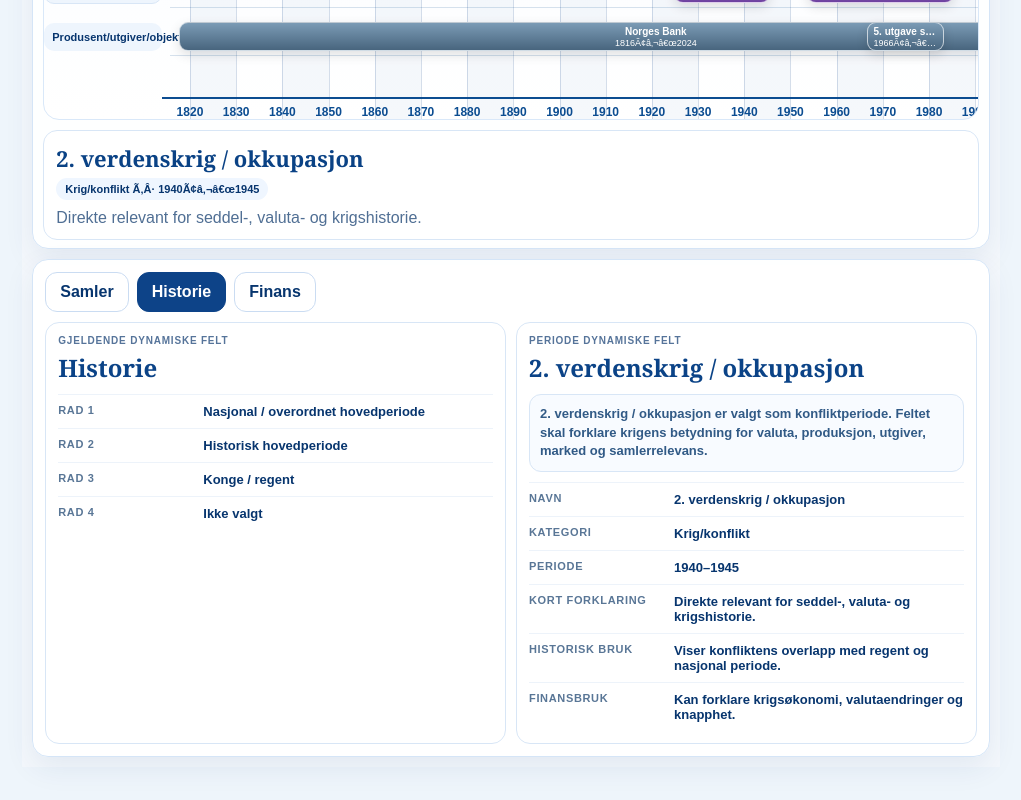
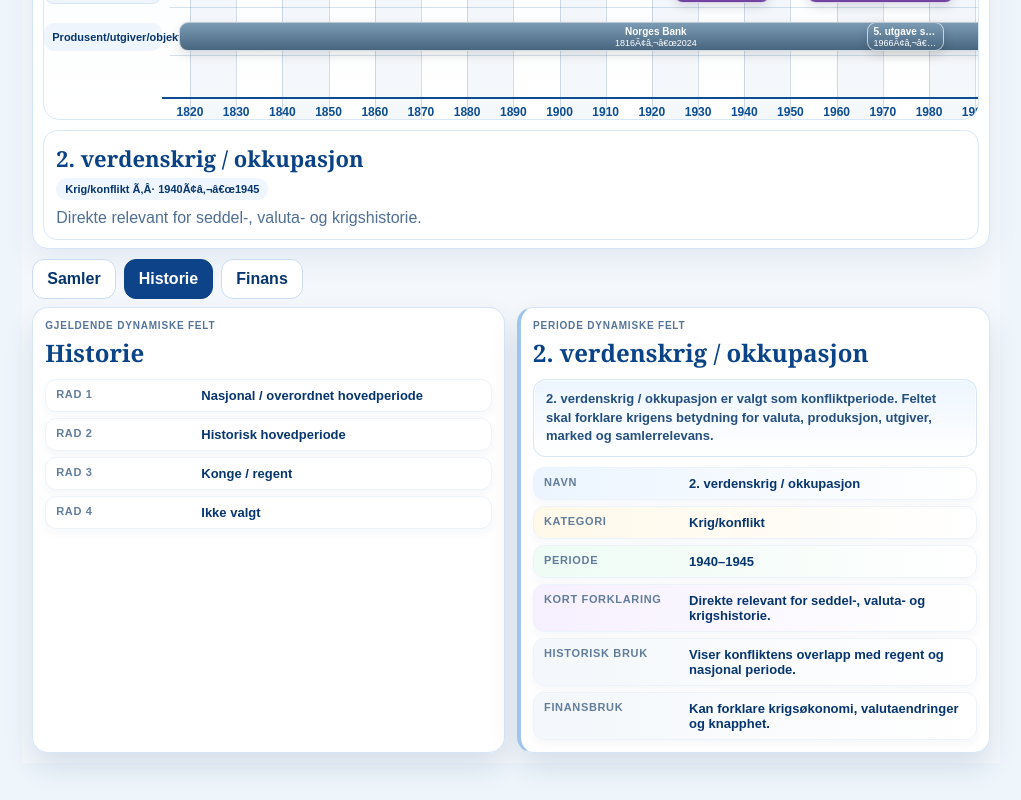
Before and after one commit to tsandvin/collectium-clean-next, a Next.js app: page /test/periodefilter in a window 1280 px wide. Shown: the part 988-1788 px from the top of the page, without its empty margins (247-1268 px from the left). Built offline with nearby package versions, Linux system fonts and the light colour scheme; no server answers; the database is empty.

Commit message:
Refine dynamic period cards styling

```diff
--- a/components/period-filter-test/CollectiumPeriodFilterTest.module.css
+++ b/components/period-filter-test/CollectiumPeriodFilterTest.module.css
@@ -516,11 +516,11 @@
 /* ============================================================
    CT PATCH - Periodefilter 3x3 over tidslinje
    Endring:
-   - Filterfeltet ligger over tidslinjen, ikke som smal hÃƒÆ’Ã‚Â¸yreboks.
-   - Master/Land/Objekttype pÃƒÆ’Ã‚Â¥ fÃƒÆ’Ã‚Â¸rste rekke.
-   - Rad 1/Rad 2/Rad 3 pÃƒÆ’Ã‚Â¥ andre rekke.
-   - Rad 4/Valgt pÃƒÆ’Ã‚Â¥ tredje rekke.
-   - Mobil/popup fÃƒÆ’Ã‚Â¥r mer tabellaktig tidslinjevisning.
+   - Filterfeltet ligger over tidslinjen, ikke som smal hÃƒÆ’Ã†â€™Ãƒâ€šÃ‚Â¸yreboks.
+   - Master/Land/Objekttype pÃƒÆ’Ã†â€™Ãƒâ€šÃ‚Â¥ fÃƒÆ’Ã†â€™Ãƒâ€šÃ‚Â¸rste rekke.
+   - Rad 1/Rad 2/Rad 3 pÃƒÆ’Ã†â€™Ãƒâ€šÃ‚Â¥ andre rekke.
+   - Rad 4/Valgt pÃƒÆ’Ã†â€™Ãƒâ€šÃ‚Â¥ tredje rekke.
+   - Mobil/popup fÃƒÆ’Ã†â€™Ãƒâ€šÃ‚Â¥r mer tabellaktig tidslinjevisning.
    ============================================================ */
 
 .layout {
@@ -664,7 +664,7 @@
   margin-top: 0 !important;
 }
 
-/* ÃƒÆ’Ã¢â‚¬Â¦r fra/til kan ligge kompakt oppe til hÃƒÆ’Ã‚Â¸yre i tidslinjen */
+/* ÃƒÆ’Ã†â€™ÃƒÂ¢Ã¢â€šÂ¬Ã‚Â¦r fra/til kan ligge kompakt oppe til hÃƒÆ’Ã†â€™Ãƒâ€šÃ‚Â¸yre i tidslinjen */
 .yearInputs {
   display: flex !important;
   justify-content: flex-end !important;
@@ -706,7 +706,7 @@
   }
 }
 
-/* Mobil: ÃƒÆ’Ã‚Â©n kolonne, men popup/tidslinje fÃƒÆ’Ã‚Â¥r tabellaktig hÃƒÆ’Ã‚Â¸ykantvisning */
+/* Mobil: ÃƒÆ’Ã†â€™Ãƒâ€šÃ‚Â©n kolonne, men popup/tidslinje fÃƒÆ’Ã†â€™Ãƒâ€šÃ‚Â¥r tabellaktig hÃƒÆ’Ã†â€™Ãƒâ€šÃ‚Â¸ykantvisning */
 @media (max-width: 760px) {
   .filterColumn {
     grid-template-columns: 1fr !important;
@@ -779,7 +779,7 @@
   }
 }
 
-/* Popup pÃƒÆ’Ã‚Â¥ mobil: tidslinjen tar hele laget og tabellen kan scrolles */
+/* Popup pÃƒÆ’Ã†â€™Ãƒâ€šÃ‚Â¥ mobil: tidslinjen tar hele laget og tabellen kan scrolles */
 @media (max-width: 760px) {
   .page[data-timeline-only="true"] .timelineShell {
     position: fixed !important;
@@ -804,7 +804,7 @@
    CT PATCH - skinfarger Rad 1-4 + lavere filter + fikset tidslinjebredde
    ============================================================ */
 
-/* Hele filterfeltet krympes i hÃƒÂ¸yden */
+/* Hele filterfeltet krympes i hÃƒÆ’Ã‚Â¸yden */
 .filterColumn {
   gap: 5px !important;
   padding: 7px 8px !important;
@@ -862,7 +862,7 @@
   text-overflow: ellipsis !important;
 }
 
-/* Skinfarger pÃƒÂ¥ Rad 1-4, basert pÃƒÂ¥ rekkefÃƒÂ¸lge i filterboksen:
+/* Skinfarger pÃƒÆ’Ã‚Â¥ Rad 1-4, basert pÃƒÆ’Ã‚Â¥ rekkefÃƒÆ’Ã‚Â¸lge i filterboksen:
    1 Masterfilter
    2 Land
    3 Objekttype
@@ -915,7 +915,7 @@
   color: #59338f !important;
 }
 
-/* Master/Land/Objekttype mer nÃƒÂ¸ytrale og lavere */
+/* Master/Land/Objekttype mer nÃƒÆ’Ã‚Â¸ytrale og lavere */
 .filterColumn > .selectBox:nth-of-type(1),
 .filterColumn > .selectBox:nth-of-type(2),
 .filterColumn > .selectBox:nth-of-type(3) {
@@ -923,7 +923,7 @@
   border-color: #d8e6f6 !important;
 }
 
-/* Valgt-boksen skal ikke bli hÃƒÂ¸y og dominerende */
+/* Valgt-boksen skal ikke bli hÃƒÆ’Ã‚Â¸y og dominerende */
 .selectedStack {
   padding: 6px !important;
   gap: 4px !important;
@@ -943,7 +943,7 @@
   line-height: 1.1 !important;
 }
 
-/* Tidslinje: fjern rar hÃƒÂ¸yremarg / fyll til hÃƒÂ¸yre */
+/* Tidslinje: fjern rar hÃƒÆ’Ã‚Â¸yremarg / fyll til hÃƒÆ’Ã‚Â¸yre */
 .timelineShell {
   padding: 10px !important;
 }
@@ -960,7 +960,7 @@
   padding-right: 16px !important;
 }
 
-/* Viktig: grid og akse skal bruke samme hÃƒÂ¸yre/venstre */
+/* Viktig: grid og akse skal bruke samme hÃƒÆ’Ã‚Â¸yre/venstre */
 .decadeBand {
   left: 140px !important;
   right: 16px !important;
@@ -971,7 +971,7 @@
   right: 16px !important;
 }
 
-/* Lane-label litt smalere sÃƒÂ¥ tidslinjen fÃƒÂ¥r mer plass */
+/* Lane-label litt smalere sÃƒÆ’Ã‚Â¥ tidslinjen fÃƒÆ’Ã‚Â¥r mer plass */
 .timelineLane {
   grid-template-columns: 120px minmax(0, 1fr) !important;
 }
@@ -995,7 +995,7 @@
   font-size: 9px !important;
 }
 
-/* VerktÃƒÂ¸y og ÃƒÂ¥rfelter lavere */
+/* VerktÃƒÆ’Ã‚Â¸y og ÃƒÆ’Ã‚Â¥rfelter lavere */
 .timelineHeader {
   margin-bottom: 6px !important;
 }
@@ -1019,7 +1019,7 @@
   line-height: 1 !important;
 }
 
-/* StÃƒÂ¸rre skjermer: tving 3 per rad og behold kompakt hÃƒÂ¸yde */
+/* StÃƒÆ’Ã‚Â¸rre skjermer: tving 3 per rad og behold kompakt hÃƒÆ’Ã‚Â¸yde */
 @media (min-width: 1201px) {
   .filterColumn {
     grid-template-columns: repeat(3, minmax(0, 1fr)) !important;
@@ -1065,7 +1065,7 @@
 
 
 /* ============================================================
-   CT PATCH - Fjern "Master + Rad 1-4", flytt Ã¥r-label inn i bokser,
+   CT PATCH - Fjern "Master + Rad 1-4", flytt ÃƒÂ¥r-label inn i bokser,
    og fjern tomt venstrefelt i tidslinjen
    ============================================================ */
 
@@ -1088,7 +1088,7 @@
 }
 
 /* ------------------------------------------------------------
-   2) Ã…r fra / Ã…r til inn i selve Ã¥rboksene
+   2) Ãƒâ€¦r fra / Ãƒâ€¦r til inn i selve ÃƒÂ¥rboksene
    ------------------------------------------------------------ */
 .yearInputs {
   display: flex !important;
@@ -1178,7 +1178,7 @@
   grid-template-columns: 118px minmax(0, 1fr) !important;
 }
 
-/* Label-feltet skal stÃ¥ helt til venstre */
+/* Label-feltet skal stÃƒÂ¥ helt til venstre */
 .laneLabel {
   margin-left: 0 !important;
   padding: 8px 8px !important;
@@ -1186,7 +1186,7 @@
   align-self: center !important;
 }
 
-/* Tidsakse og 10-Ã¥rsfelter skal starte rett etter labelkolonnen */
+/* Tidsakse og 10-ÃƒÂ¥rsfelter skal starte rett etter labelkolonnen */
 .decadeBand {
   left: 118px !important;
   right: 12px !important;
@@ -1224,7 +1224,7 @@
 }
 
 /* ------------------------------------------------------------
-   4) Litt mer kompakt filterhÃ¸yde generelt
+   4) Litt mer kompakt filterhÃƒÂ¸yde generelt
    ------------------------------------------------------------ */
 .filterColumn {
   gap: 5px !important;
@@ -1341,12 +1341,12 @@
   border-color: #c4a3e9 !important;
 }
 
-/* Tidslinjeradene får samme fargefamilier som filter-radene.
-   1 Konge/regent = Rad 1 blå
+/* Tidslinjeradene fÃ¥r samme fargefamilier som filter-radene.
+   1 Konge/regent = Rad 1 blÃ¥
    2 Nasjonal periode = Rad 2 gull
-   3 Krig/konflikt = Rad 3 grønn
-   4 Finans/økonomi = Rad 4 lilla
-   resterende beholdes nøytralt/relasjon.
+   3 Krig/konflikt = Rad 3 grÃ¸nn
+   4 Finans/Ã¸konomi = Rad 4 lilla
+   resterende beholdes nÃ¸ytralt/relasjon.
 */
 
 .timelineLane:nth-of-type(1) .laneLabel {
@@ -1385,7 +1385,7 @@
   border: 1px solid #d8e6f6 !important;
 }
 
-/* Radspor får svak bakgrunnsfarge som matcher label */
+/* Radspor fÃ¥r svak bakgrunnsfarge som matcher label */
 .timelineLane:nth-of-type(1) .laneTrack {
   background: linear-gradient(90deg, rgba(159,197,236,.14), transparent) !important;
 }
@@ -1403,7 +1403,7 @@
 }
 
 /* Mobil popup tilbake til standard horisontal tidslinje.
-   Fjerner tidligere vertikal/høykant label-oppsett.
+   Fjerner tidligere vertikal/hÃ¸ykant label-oppsett.
 */
 @media (max-width: 760px) {
   .page[data-timeline-only="true"] .timelineShell {
@@ -1454,3 +1454,139 @@
     right: 12px !important;
   }
 }
+
+
+/* ============================================================
+   CT PATCH - selvstendige dynamiske felt + svak kildefarge fra tidslinje
+   ============================================================ */
+
+/* Fjern felles tung bakgrunn rundt dynamisk område */
+.dynamicArea {
+  background: transparent !important;
+  border: none !important;
+  box-shadow: none !important;
+  padding: 0 !important;
+  margin-top: 10px !important;
+}
+
+/* Segmentknappene kan ligge rent over kortene */
+.segmentTabs {
+  margin-bottom: 8px !important;
+}
+
+/* De to dynamiske feltene skal stå selvstendig */
+.infoPanel {
+  background: rgba(255,255,255,.98) !important;
+  border: 1px solid rgba(213,229,247,.95) !important;
+  border-radius: 16px !important;
+  padding: 12px !important;
+  box-shadow: 0 14px 28px rgba(7, 53, 110, .12) !important;
+  position: relative !important;
+  overflow: hidden !important;
+}
+
+/* Fjern inntrykk av farget panelbakgrunn */
+.infoPanel::before {
+  content: none !important;
+}
+
+/* Bio-boksen får svak kildefarge, men bare i selve tekstfeltet */
+.bioText {
+  border-radius: 13px !important;
+  border: 1px solid rgba(213,229,247,.9) !important;
+  padding: 10px 12px !important;
+  margin: 6px 0 10px !important;
+  color: #244f7f !important;
+  font-size: 13px !important;
+  line-height: 1.45 !important;
+  font-weight: 650 !important;
+  box-shadow: inset 0 0 0 1px rgba(255,255,255,.6) !important;
+}
+
+/* Standard svak tidslinjefarge */
+.infoPanel .bioText {
+  background: linear-gradient(180deg, rgba(234,244,255,.85), rgba(255,255,255,.92)) !important;
+}
+
+/* Faktaradene skal være hvite og selvstendige, ikke på farget bakgrunn */
+.fact {
+  background: #fff !important;
+  border: 1px solid #edf3fa !important;
+  border-radius: 11px !important;
+  padding: 8px 10px !important;
+  margin-top: 6px !important;
+  box-shadow: 0 4px 10px rgba(7, 53, 110, .045) !important;
+}
+
+.fact:first-of-type {
+  margin-top: 0 !important;
+}
+
+.fact span {
+  color: #627d9c !important;
+}
+
+.fact strong {
+  color: #07356e !important;
+}
+
+/* Svak kildefarge per valgt tidslinje-type.
+   Dette baserer seg på tekst/kategori i infofeltet via eksisterende timeline lane-farger visuelt:
+   blå = konge/regent
+   gull = nasjonal periode
+   grønn = krig/konflikt
+   lilla = finans/økonomi
+   nøytral = person/objekt
+*/
+
+/* Når kortet ligger som andre dynamiske panel, gi det en diskret venstremarkør */
+.dynamicGrid .infoPanel:nth-child(2) {
+  border-left-width: 4px !important;
+  border-left-color: #9fc5ec !important;
+}
+
+/* Fargetone for nøkkelinfofeltet inne i Periode dynamiske felt */
+.dynamicGrid .infoPanel:nth-child(2) .fact:nth-of-type(1) {
+  background: linear-gradient(90deg, rgba(234,244,255,.9), #fff) !important;
+}
+
+.dynamicGrid .infoPanel:nth-child(2) .fact:nth-of-type(2) {
+  background: linear-gradient(90deg, rgba(255,247,228,.82), #fff) !important;
+}
+
+.dynamicGrid .infoPanel:nth-child(2) .fact:nth-of-type(3) {
+  background: linear-gradient(90deg, rgba(235,251,243,.86), #fff) !important;
+}
+
+.dynamicGrid .infoPanel:nth-child(2) .fact:nth-of-type(4) {
+  background: linear-gradient(90deg, rgba(246,239,255,.9), #fff) !important;
+}
+
+.dynamicGrid .infoPanel:nth-child(2) .fact:nth-of-type(5),
+.dynamicGrid .infoPanel:nth-child(2) .fact:nth-of-type(6),
+.dynamicGrid .infoPanel:nth-child(2) .fact:nth-of-type(7) {
+  background: linear-gradient(90deg, rgba(243,247,251,.9), #fff) !important;
+}
+
+/* Fjern dobbel skygge/ramme hvis gamle regler finnes */
+.dynamicGrid {
+  background: transparent !important;
+  border: none !important;
+  box-shadow: none !important;
+}
+
+/* Litt mer luft mellom de to selvstendige kortene */
+.dynamicGrid {
+  gap: 12px !important;
+}
+
+/* Mobil: kortene skal fortsatt være egne kort */
+@media (max-width: 900px) {
+  .dynamicGrid {
+    grid-template-columns: 1fr !important;
+  }
+
+  .infoPanel {
+    box-shadow: 0 12px 22px rgba(7, 53, 110, .11) !important;
+  }
+}
```
